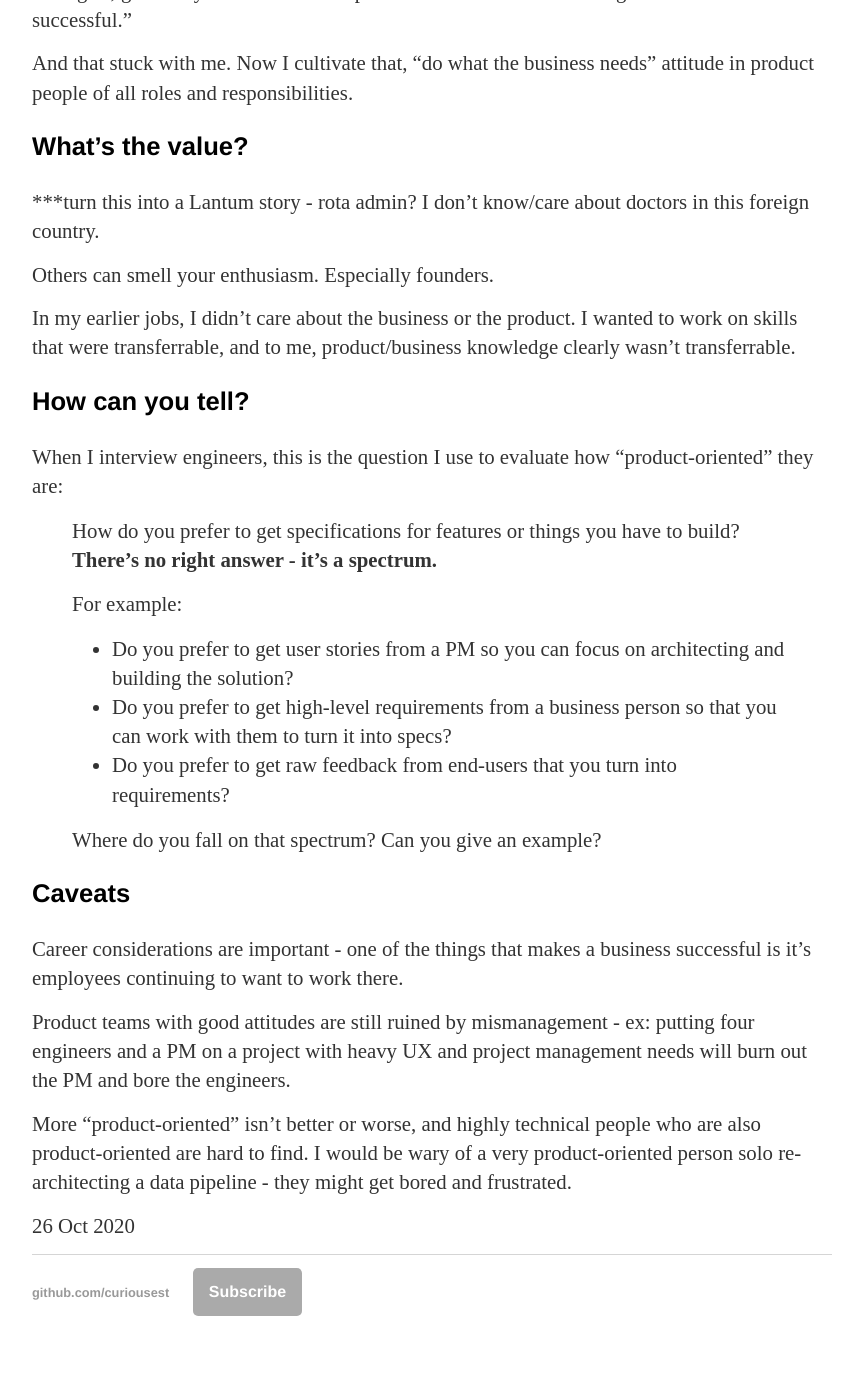
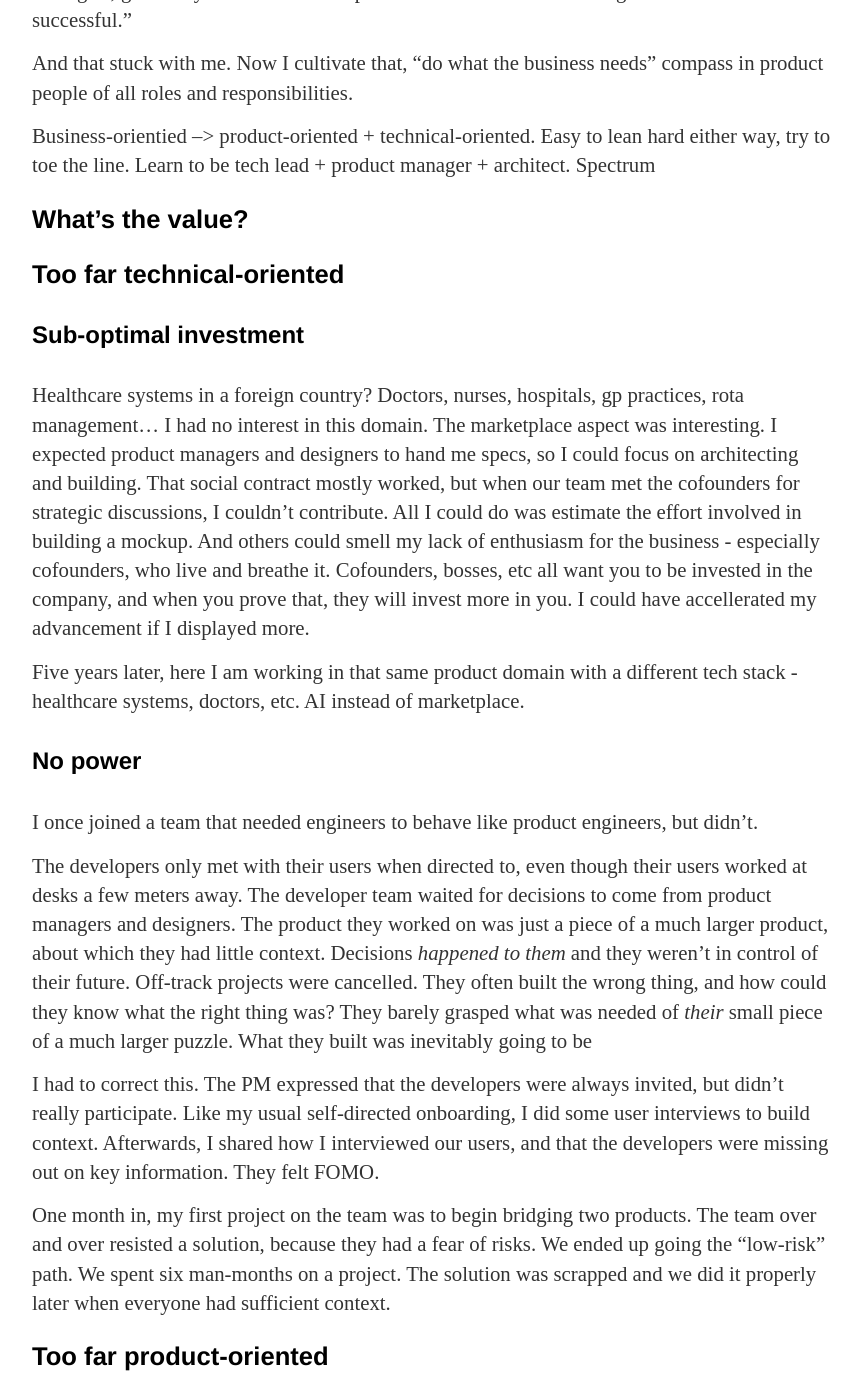
Before and after one commit to curiousest/curiousest.github.io, a Jekyll site: the page built from _drafts/2020-10-11-product-person.md, in a window 1280 px wide and 1400 px high, scrolled down 284 px. Shown: the whole window, without its empty margins (208-1071 px from the left). Built offline with Jekyll 4.4.1, drawn with Linux system fonts in a browser that asks for light colours; before the commit the page ends 1613 px from its top, so only the background shows below that; some of the changed text lies outside the part shown.

Commit message:
Reformatted article. Writing some more of drafts.

```diff
--- a/_drafts/2020-10-11-product-person.md
+++ b/_drafts/2020-10-11-product-person.md
@@ -13,16 +13,36 @@ In a previous job I was onboarding a senior product person. I complained that so
 
 "Douglas, get over yourself. You're in product. What matters is making the business successful."
 
-And that stuck with me. Now I cultivate that, "do what the business needs" attitude in product people of all roles and responsibilities.
+And that stuck with me. Now I cultivate that, "do what the business needs" compass in product people of all roles and responsibilities.
+
+
+Business-orientied --> product-oriented + technical-oriented. Easy to lean hard either way, try to toe the line.
+Learn to be tech lead + product manager + architect.
+Spectrum
 
 ### What's the value?
 
-***turn this into a Lantum story - rota admin? I don't know/care about doctors in this foreign country.
+### Too far technical-oriented
 
-Others can smell your enthusiasm. Especially founders.
+#### Sub-optimal investment
 
-In my earlier jobs, I didn't care about the business or the product. I wanted to work on skills that were transferrable, and to me, product/business knowledge clearly wasn't transferrable.
+Healthcare systems in a foreign country? Doctors, nurses, hospitals, gp practices, rota management... I had no interest in this domain. The marketplace aspect was interesting. I expected product managers and designers to hand me specs, so I could focus on architecting and building. That social contract mostly worked, but when our team met the cofounders for strategic discussions, I couldn't contribute. All I could do was estimate the effort involved in building a mockup. And others could smell my lack of enthusiasm for the business - especially cofounders, who live and breathe it. Cofounders, bosses, etc all want you to be invested in the company, and when you prove that, they will invest more in you. I could have accellerated my advancement if I displayed more.
 
+Five years later, here I am working in that same product domain with a different tech stack - healthcare systems, doctors, etc. AI instead of marketplace.
+
+#### No power
+
+I once joined a team that needed engineers to behave like product engineers, but didn't.
+
+The developers only met with their users when directed to, even though their users worked at desks a few meters away. The developer team waited for decisions to come from product managers and designers. The product they worked on was just a piece of a much larger product, about which they had little context. Decisions *happened to them* and they weren't in control of their future. Off-track projects were cancelled. They often built the wrong thing, and how could they know what the right thing was? They barely grasped what was needed of _their_ small piece of a much larger puzzle. What they built was inevitably going to be
+
+I had to correct this. The PM expressed that the developers were always invited, but didn't really participate. Like my usual self-directed onboarding, I did some user interviews to build context. Afterwards, I shared how I interviewed our users, and that the developers were missing out on key information. They felt FOMO.
+
+One month in, my first project on the team was to begin bridging two products. The team over and over resisted a solution, because they had a fear of risks. We ended up going the "low-risk" path. We spent six man-months on a project. The solution was scrapped and we did it properly later when everyone had sufficient context.
+
+### Too far product-oriented
+
+Tractable?
 
 ### How can you tell?
 
@@ -32,8 +52,8 @@ When I interview engineers, this is the question I use to evaluate how "product-
 >
 > For example:
 > * Do you prefer to get user stories from a PM so you can focus on architecting and building the solution?
-> * Do you prefer to get high-level requirements from a business person so that you can work with them to turn it into specs?
-> * Do you prefer to get raw feedback from end-users that you turn into requirements?
+> * Do you prefer to get high-level requirements from a sales-person so that you can work with them to turn it into specs?
+> * Do you prefer to get raw feedback from end-users so you can figure out what feature to build?
 >
 > Where do you fall on that spectrum? Can you give an example?
 
@@ -43,4 +63,15 @@ Career considerations are important - one of the things that makes a business su
 
 Product teams with good attitudes are still ruined by mismanagement - ex: putting four engineers and a PM on a project with heavy UX and project management needs will burn out the PM and bore the engineers.
 
-More "product-oriented" isn't better or worse, and highly technical people who are also product-oriented are hard to find. I would be wary of a very product-oriented person solo re-architecting a data pipeline - they might get bored and frustrated.
+More "product-oriented" isn't better or worse, and highly technical people who are also product-oriented are hard to find. I would be wary of a very product-oriented person solo rebuilding a data pipeline - they might get bored and frustrated.
+
+---
+
+Related articles:
+
+https://blog.pragmaticengineer.com/the-product-minded-engineer/
+https://amplitude.com/blog/how-to-build-product-oriented-engineering-teams
+https://jproco.medium.com/your-startup-needs-a-product-engineer-immediately-8902f7787c25
+
+
+https://hbr.org/2017/12/what-it-takes-to-become-a-great-product-manager
```
Also changed, not shown: _drafts/2020-10-11-goals.md (+1 -1 lines), _drafts/xxxx-xx-xx-template.md (deleted, +0 -14 lines), _posts/2013-08-23-itinerary.html (deleted, +0 -13 lines), _posts/2013-08-23-itinerary.md (added, +195 -0 lines), _posts/2014-01-18-my-opinion-of-cities-i-visited.md (+0 -1 lines).
